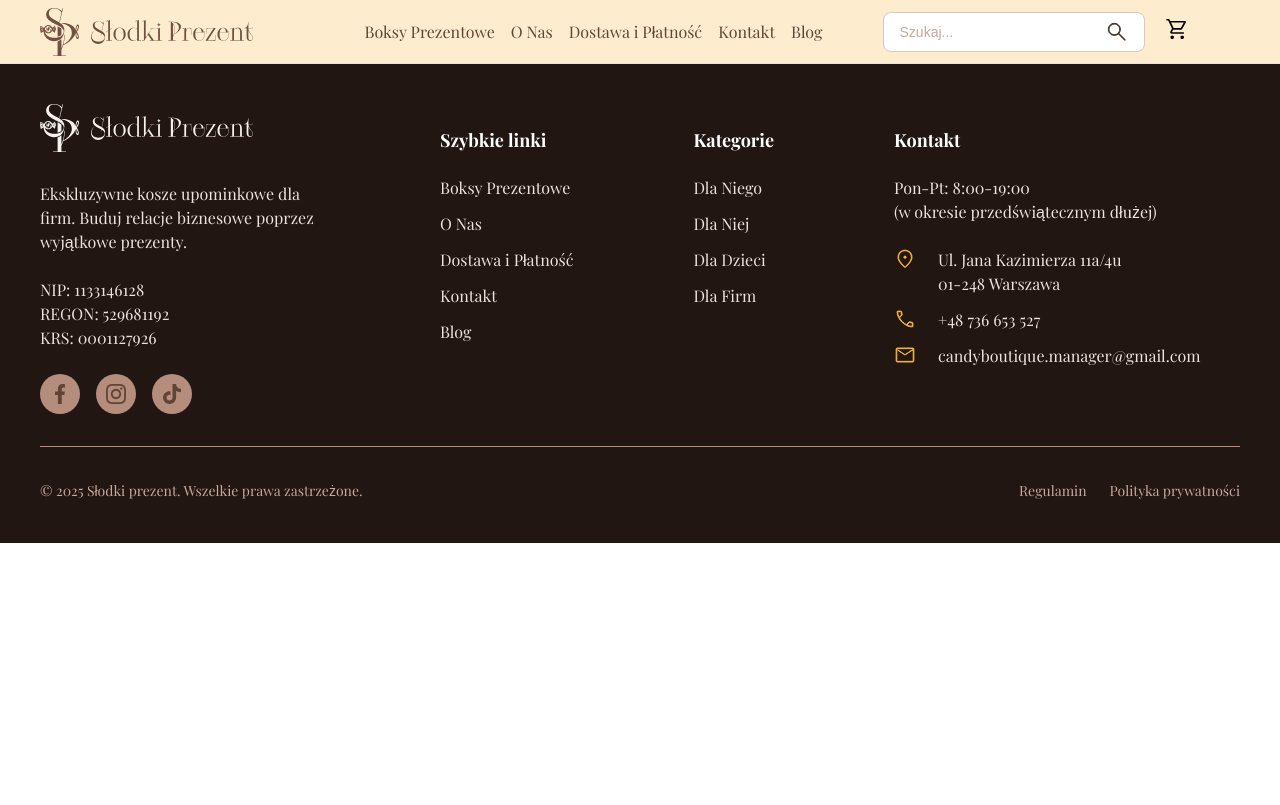
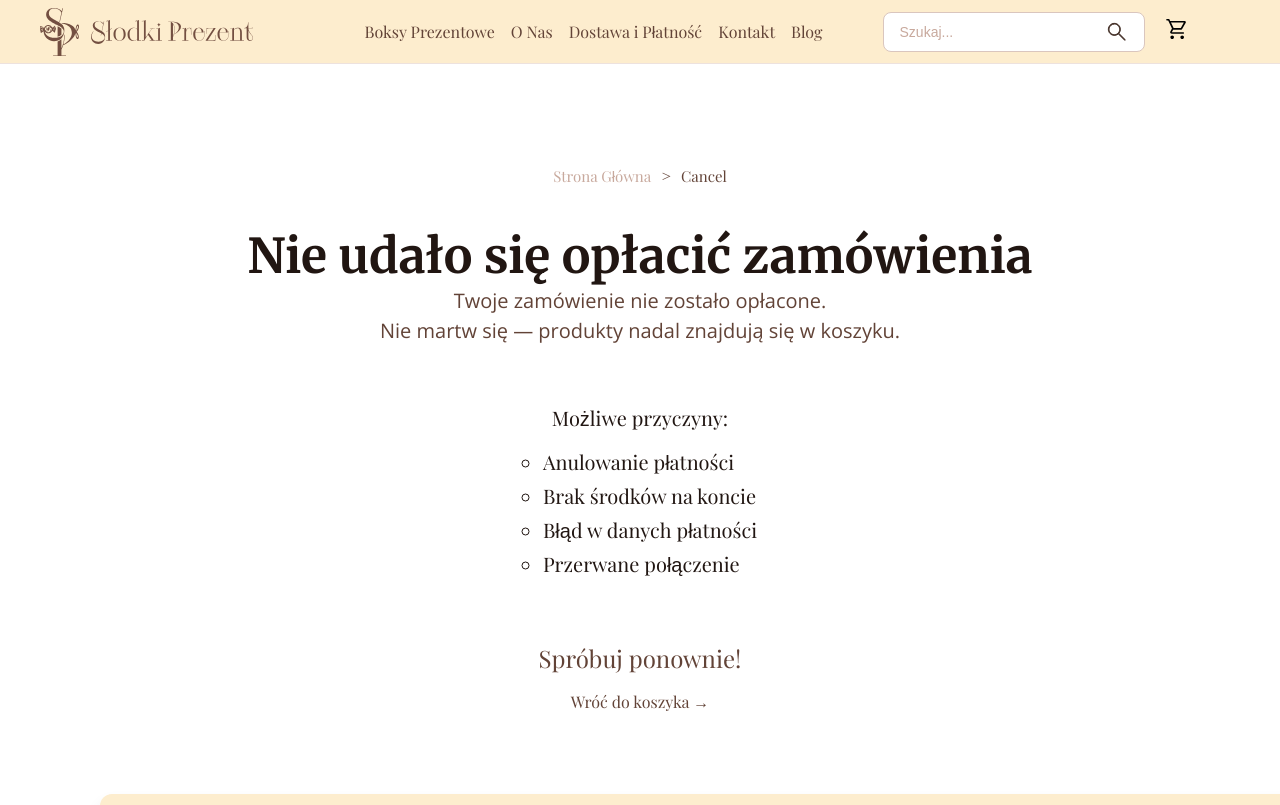
Before and after one commit to MariannaHon/slodki-prezent-shop, a Next.js app: page /cancel in a window 1280 px wide. Shown: the top 805 px of the page. Built offline with nearby package versions, Linux system fonts and the light colour scheme.

Commit message:
fixed small bags, added cancel page

```diff
--- a/src/app/cancel/page.module.scss
+++ b/src/app/cancel/page.module.scss
@@ -0,0 +1,34 @@
+@use '../sass/abstracts/variables' as *;
+@use '../sass/base/typography.scss' as *;
+
+.cancel {
+    display: flex;
+    flex-direction: column;
+    align-items: center;
+    justify-content: center;
+    padding: 10rem;
+
+    &-text {
+        font-size: 2rem;
+        margin: 6rem 0 2rem 0;
+        color: $primary-900;
+    }
+
+    &-list {
+        margin-bottom: 6rem;
+        list-style-type: circle;
+        padding-left: 2rem;
+        font-size: 2rem;
+        color: $primary-900;
+        font-weight: 500;
+
+        &-item {
+            margin-bottom: 1rem;
+        }
+    }
+
+    &-again {
+        font-size: 2.4rem;
+        margin-bottom: 2rem;
+    }
+}
--- a/src/app/cancel/page.tsx
+++ b/src/app/cancel/page.tsx
@@ -1,11 +1,58 @@
+'use client';
 
+import Link from "next/link";
+import { usePathname } from 'next/navigation';
 
-const page = () => {
+import Skontaktuj from "../components/Skontaktuj/Skontaktuj";
+
+import css from "./page.module.scss";
+import { useAppDispatch } from "@/src/redux/hooks";
+
+const CancelPage = () => {
+
+  const path = usePathname();
+
+  const dispatch = useAppDispatch();
+
   return (
-    <div>
+    <main className={css.cancel}>
+      <nav>
+        <ul className='nav'>
+            <li
+                className={
+                    path === '/' ? 'nav-active' : 'nav-item'
+                }
+            >
+                <Link href="/">Strona główna</Link>
+            </li>
+            <span className={css.arrow}>&gt;</span>
+            <li
+                className={
+                    path === '/cancel'
+                        ? 'nav-active'
+                        : 'nav-item'
+                }
+            >
+            Cancel
+            </li>
+        </ul>
+      </nav>
 
-    </div>
+      <h1 className="main-title">Nie udało się opłacić zamówienia</h1>
+      <p className="sub-title">Twoje zamówienie nie zostało opłacone. <br/>
+        Nie martw się — produkty nadal znajdują się w koszyku.</p>
+      <p className={css['cancel-text']}>Możliwe przyczyny:</p>
+      <ul className={css['cancel-list']}>
+        <li className={css['cancel-list-item']}>Anulowanie płatności</li>
+        <li className={css['cancel-list-item']}>Brak środków na koncie</li>
+        <li className={css['cancel-list-item']}>Błąd w danych płatności</li>
+        <li className={css['cancel-list-item']}>Przerwane połączenie</li>
+      </ul>
+      <p className={css['cancel-again']}>Spróbuj ponownie!</p>
+      <Link href="/cart">Wróć do koszyka &rarr;</Link>
+      <Skontaktuj />
+    </main>
   )
 }
 
-export default page
+export default CancelPage
--- a/src/redux/cart/slice.ts
+++ b/src/redux/cart/slice.ts
@@ -72,6 +72,19 @@ const cartSlice = createSlice({
                 }
             }
         },
+        removeItem(state, action: PayloadAction<string>) {
+            const id = action.payload;
+
+            const item = state.items.find(item => item.id === id);
+
+            if (item) {
+                state.totalQuantity -= item.quantity;
+
+                state.totalAmount -= item.price * item.quantity;
+
+                state.items = state.items.filter(item => item.id !== id);
+            }
+        },
     },
 });
 
@@ -80,5 +93,6 @@ export const {
     clearCart,
     increaseItemQuantity,
     decreaseItemQuantity,
+    removeItem,
 } = cartSlice.actions;
 export default cartSlice.reducer;
--- a/src/redux/products/slice.ts
+++ b/src/redux/products/slice.ts
@@ -65,6 +65,9 @@ const productsSlice = createSlice({
         changeLimit(state, action: PayloadAction<number>) {
             state.perPage = action.payload;
         },
+        resetPage(state) {
+            state.page = 1;
+        }
     },
     extraReducers: builder =>
         builder
@@ -89,4 +92,4 @@ const productsSlice = createSlice({
 });
 
 export const productsReducer = productsSlice.reducer;
-export const { changePage, changeLimit } = productsSlice.actions;
+export const { changePage, changeLimit, resetPage } = productsSlice.actions;
```
Also changed, not shown: src/app/components/CartCard/CartCard.tsx (+9 -3 lines), src/app/components/Payment/Payment.module.scss (+20 -20 lines), src/app/components/Payment/Payment.tsx (+6 -6 lines), src/app/components/ProductCard/ProductCard.tsx (+6 -1 lines), src/app/components/RecommendCard/RecommendCard.tsx (+6 -1 lines), src/app/thanks/page.module.scss (+6 -12 lines), src/app/thanks/page.tsx (+39 -3 lines).
